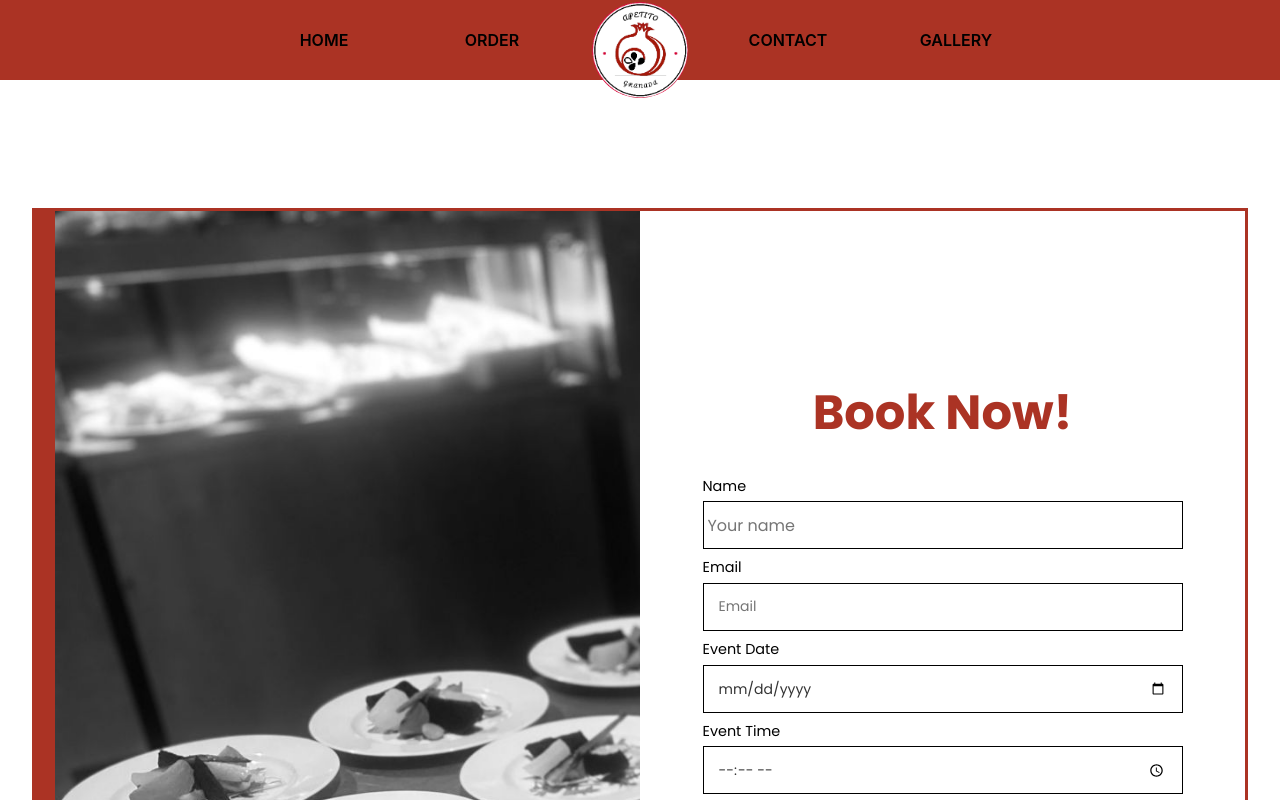
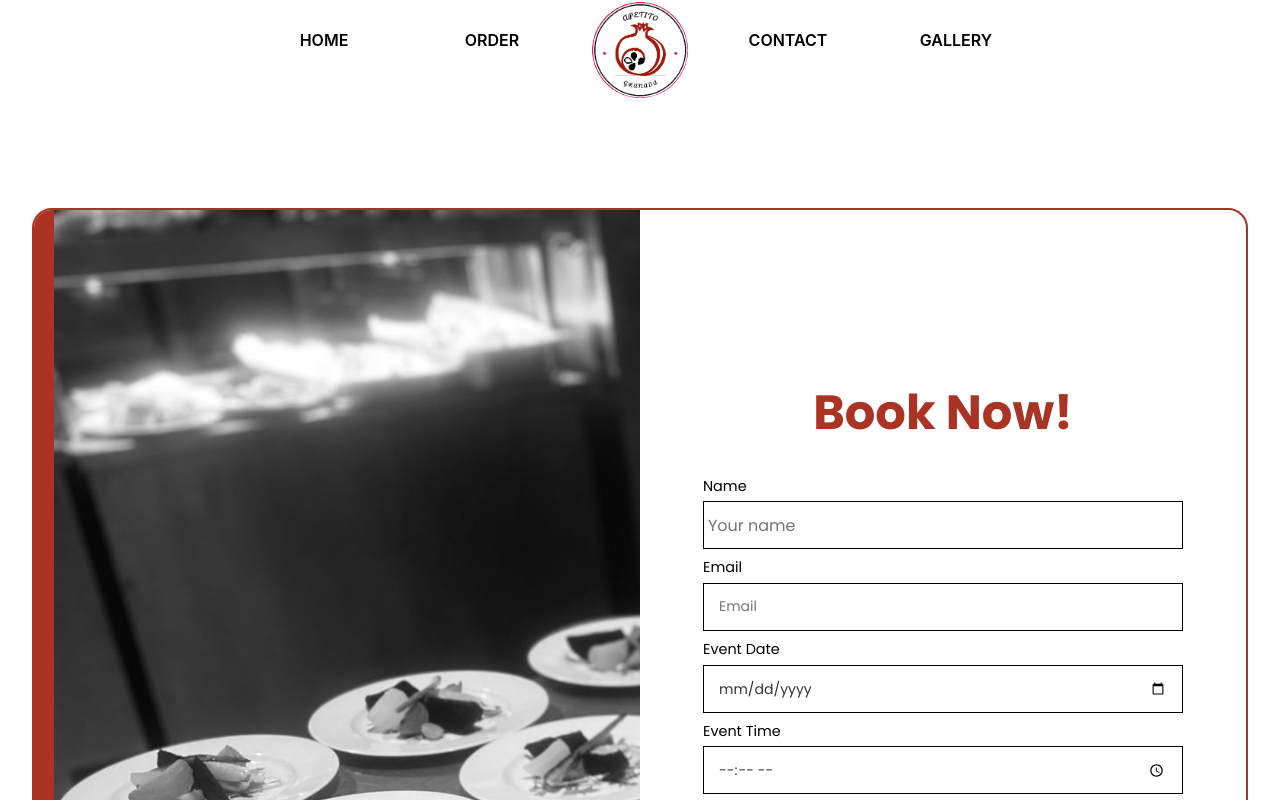
Before and after one commit to LeanM/apetito-granada-web, a React (Create React App) app: page /contact in a window 1280 px wide. Shown: the top 800 px of the page. Built offline with nearby package versions, Linux system fonts and the light colour scheme.

Commit message:
Navbar in all screens

```diff
--- a/src/components/contact-components/Contact.js
+++ b/src/components/contact-components/Contact.js
@@ -201,9 +201,11 @@ const useStyles = createUseStyles({
     height: "85%",
     display: "flex",
     justifyContent: "center",
-    border: `solid 3px ${colors.nav}`,
+    border: `solid 2px ${colors.nav}`,
+    borderRadius: "20px",
     alignItems: "center",
     marginTop: "5rem",
+    overflow: "hidden",
 
     "@media screen and (max-width: 800px)": {
       border: `solid 2px ${colors.nav}`,
--- a/src/components/gallery-components/Gallery.js
+++ b/src/components/gallery-components/Gallery.js
@@ -3,6 +3,7 @@ import { colors } from "../../assets/colors";
 import { useEffect, useState } from "react";
 import { useNavigate } from "react-router-dom";
 import GalleryItem from "./GalleryItem";
+import NavMinimal from "../pagewrappers/NavMinimal";
 
 export default function Gallery() {
   const navigate = useNavigate();
@@ -76,6 +77,8 @@ export default function Gallery() {
   };
 
   return (
+    <>
+      <NavMinimal />
       <div className={classes.container}>
         <div className={classes.backContainer}>
           <button className={classes.backButton} onClick={() => navigate("/")}>
@@ -105,6 +108,7 @@ export default function Gallery() {
           </div>
         </div>
       </div>
+    </>
   );
 }
 
@@ -127,7 +131,7 @@ const useStyles = createUseStyles({
     display: "flex",
     justifyContent: "center",
     alignItems: "center",
-    marginTop: "2rem",
+    marginTop: "7rem",
   },
   backButton: {
     width: "15rem",
--- a/src/components/pagewrappers/AlterNav.js
+++ b/src/components/pagewrappers/AlterNav.js
@@ -107,7 +107,7 @@ const useStyles = createUseStyles({
     display: "flex",
     position: "absolute",
     justifyContent: "center",
-    backgroundColor: colors.nav,
+    backgroundColor: colors.transparent,
     //borderBottom: `solid 1px ${colors.black}`,
     alignItems: "center",
     zIndex: "1000",
```
Lines whose indentation alone changed are shown as unchanged.
